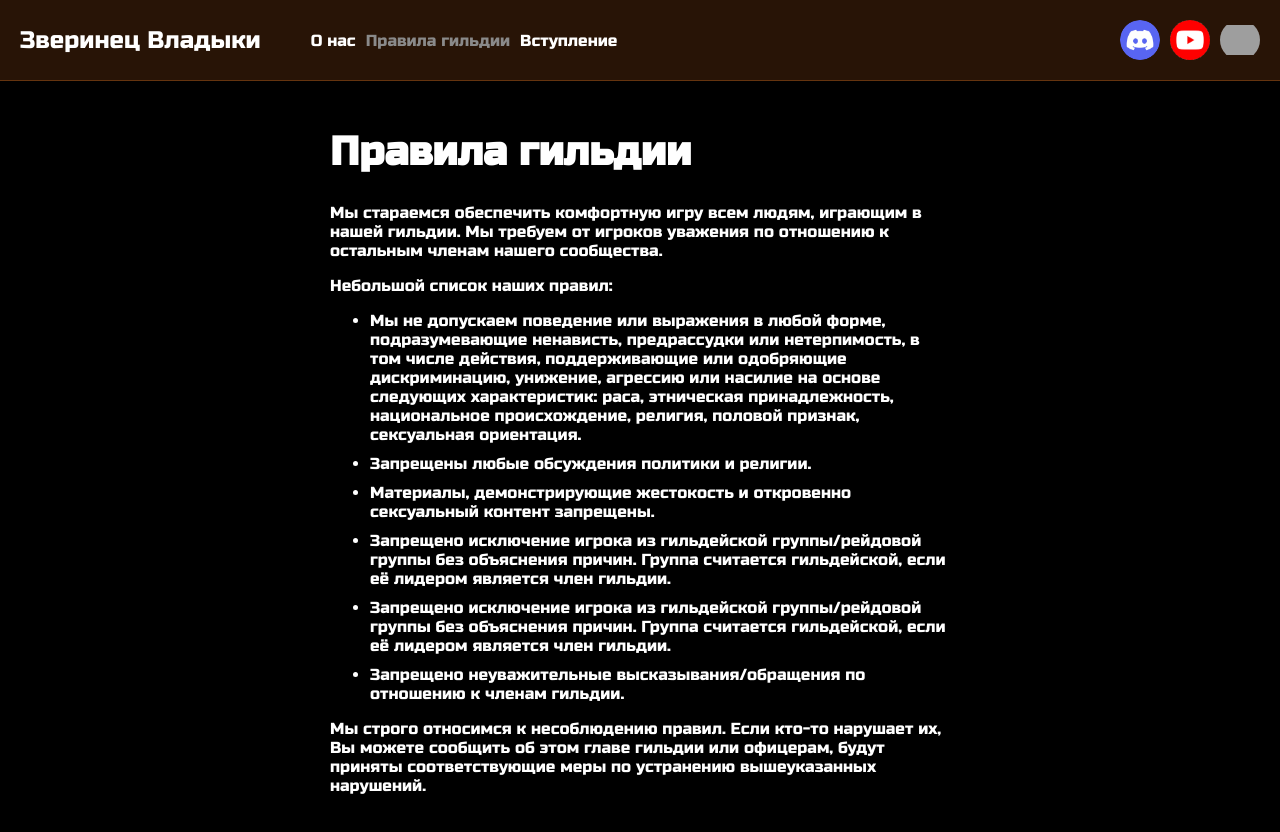
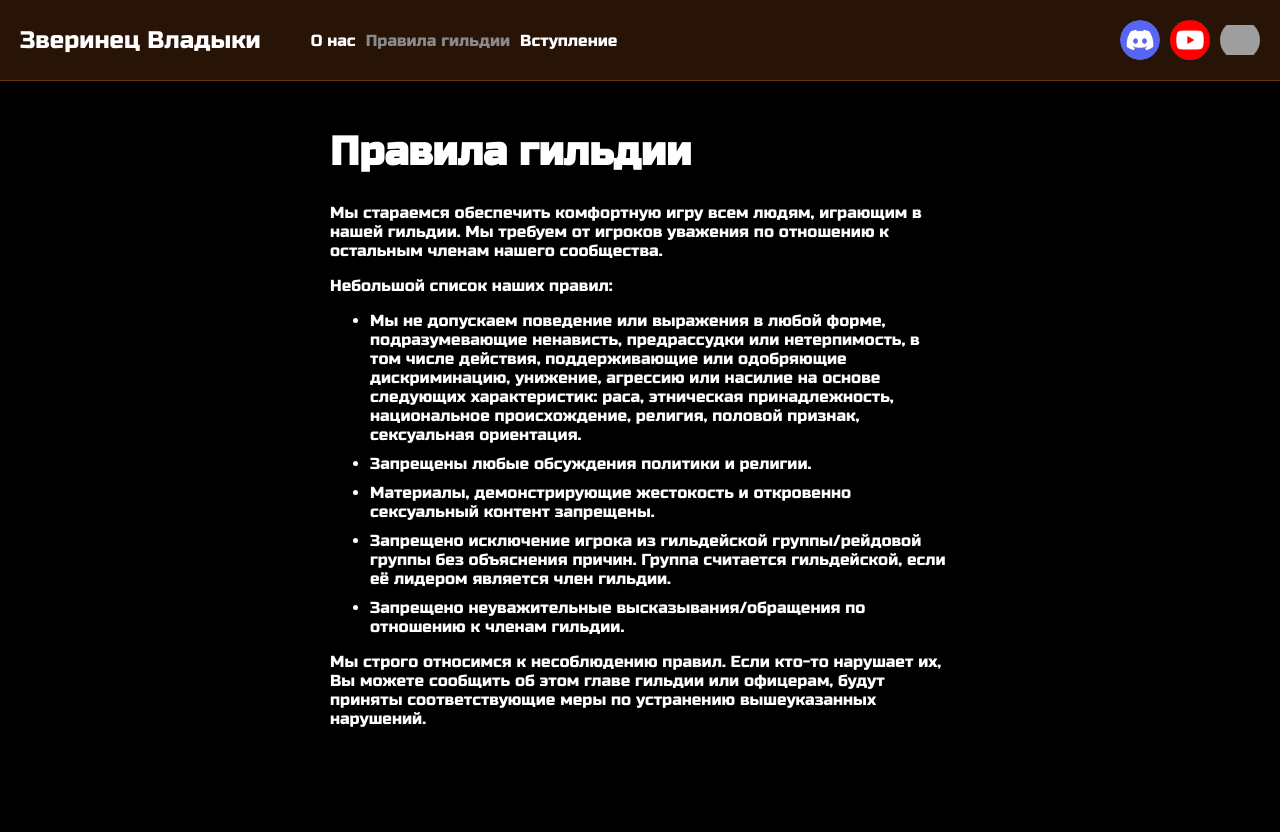
Before and after one commit to Oreseeker/TheGuild, a Vue app: page /rules in a window 1280 px wide. Shown: the top 832 px of the page. Built offline with nearby package versions, Linux system fonts and the light colour scheme; grey boxes are pictures that could not be loaded.

Commit message:
Удален задублированный пункт в правилах, добавлен scroll-padding-top.

```diff
--- a/src/App.vue
+++ b/src/App.vue
@@ -43,6 +43,7 @@ html {
   overflow-x: hidden;
   font-size: 16px;
   scroll-behavior: smooth;
+  scroll-padding-top: 70px;
 }
 
 body {
--- a/src/views/GuildRules.vue
+++ b/src/views/GuildRules.vue
@@ -21,10 +21,6 @@
         </li>
         <li>
           Материалы, демонстрирующие жестокость и откровенно сексуальный контент запрещены.
-        </li>
-        <li>
-          Запрещено исключение игрока из гильдейской группы/рейдовой группы без объяснения причин.
-          Группа считается гильдейской, если её лидером является член гильдии.
         </li>
         <li>
           Запрещено исключение игрока из гильдейской группы/рейдовой группы без объяснения причин.
```
